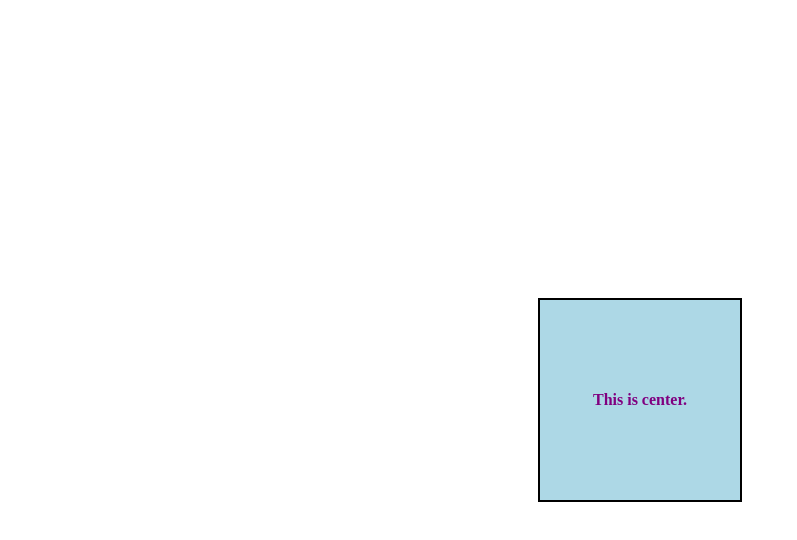
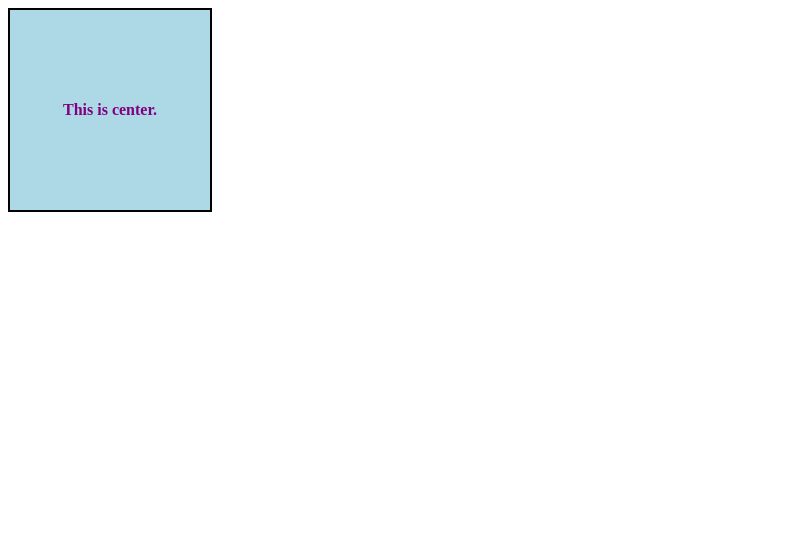
Before and after one commit to acciojob/box-center-DebaR200, a website: page main.html in a window 1280 px wide. Shown: the whole page, without its empty margins (0-797 px from the left). Drawn offline with Linux system fonts and the light colour scheme.

Commit message:
created a submission

```diff
--- a/main.html
+++ b/main.html
@@ -13,28 +13,32 @@
 <head>
     <title>Centered Box</title>
     <style>
-        body {
-            margin: 0;
+/*
+		body{
+			margin: 0;
             height: 100vh;
-            display: flex;
-            justify-content: center; /* horizontally center */
-            align-items: center;    /* vertically center */
+			display:flex;
+			justify-content:center;
+			align-items:center;
 
-        }
+		} */
 
         .box {
             width: 200px;
             height: 200px;
             background-color: lightblue;
             border: 2px solid black;
-            display: flex;
-		    justify-content: center;
-		    align-items: center;
+            position:relative;
+
         }
 
         .box span {
             color: purple;
 			font-weight:bold;
+			position:absolute;
+			top: 50%;
+            left: 50%;
+            transform: translate(-50%, -50%);
         }
     </style>
 </head>
```
